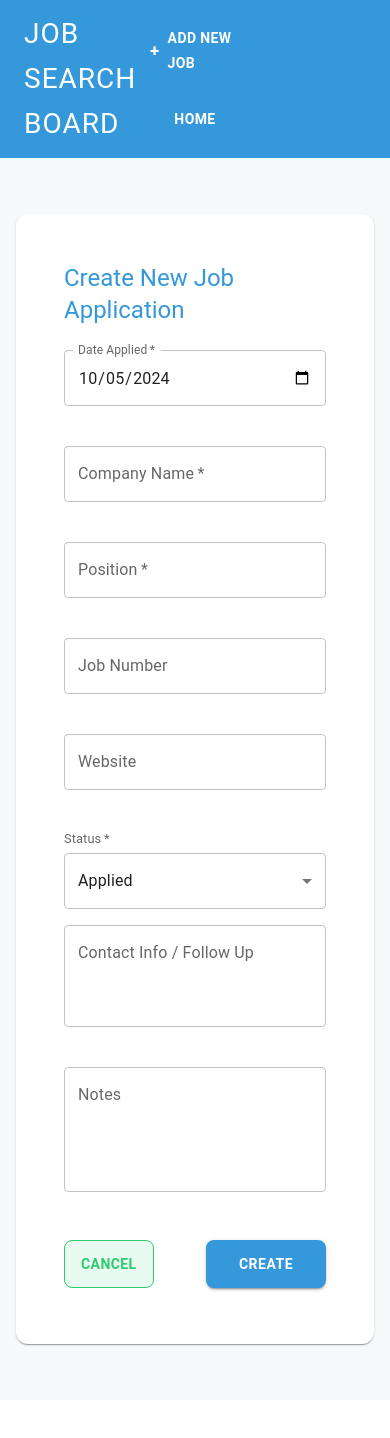
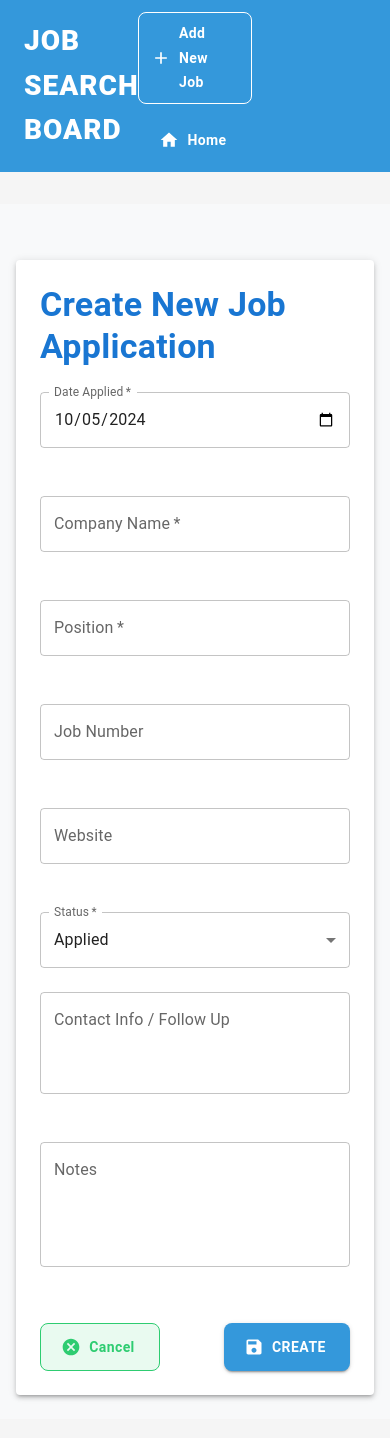
Before and after one commit to igordon215/JobSearchApp_Frontend, a React (Create React App) app: page /new in a window 390 px wide. Shown: the top 1438 px of the page. Before the commit the page ends 1400 px from the top, so only its background shows below. Built offline with nearby package versions, Linux system fonts and the light colour scheme.

Commit message:
Material-UI update with icons and theme

```diff
--- a/package.json
+++ b/package.json
@@ -5,6 +5,7 @@
   "dependencies": {
     "@emotion/react": "^11.13.3",
     "@emotion/styled": "^11.13.0",
+    "@mui/icons-material": "^6.1.2",
     "@mui/material": "^5.16.7",
     "@testing-library/jest-dom": "^5.17.0",
     "@testing-library/react": "^13.4.0",
--- a/src/App.tsx
+++ b/src/App.tsx
@@ -1,20 +1,24 @@
 import React from 'react';
 import { BrowserRouter as Router, Route, Routes, Link } from 'react-router-dom';
-import { AppBar, Toolbar, Typography, Container, Button, Grid } from '@mui/material';
+import { ThemeProvider, CssBaseline, AppBar, Toolbar, Typography, Container, Button, Grid, Box } from '@mui/material';
+import { Add as AddIcon, Home as HomeIcon } from '@mui/icons-material';
 import JobList from './components/JobList';
 import JobForm from './components/JobForm';
 import JobDetails from './components/JobDetails';
+import theme from './theme';
 import './App.css';
 
 const App: React.FC = () => {
   return (
+    <ThemeProvider theme={theme}>
+      <CssBaseline />
       <Router>
         <div className="App">
           <AppBar position="static">
             <Toolbar>
               <Grid container alignItems="center">
                 <Grid item xs={4}>
-                <Typography variant="h6" component="div" className="app-title" style={{ fontWeight: 'normal' }}>
+                  <Typography variant="h6" component="div" className="app-title">
                     Job Search Board
                   </Typography>
                 </Grid>
@@ -24,13 +28,20 @@ const App: React.FC = () => {
                       component={Link}
                       to="/new"
                       color="inherit"
-                    startIcon={<span style={{ fontSize: '1.2em' }}>+</span>}
+                      startIcon={<AddIcon />}
+                      variant="outlined"
+                      sx={{ borderColor: 'white', '&:hover': { backgroundColor: 'rgba(255, 255, 255, 0.1)' } }}
                     >
-                    ADD NEW JOB
+                      Add New Job
                     </Button>
                   </Grid>
                   <Grid item>
-                  <Button component={Link} to="/" color="inherit">
+                    <Button
+                      component={Link}
+                      to="/"
+                      color="inherit"
+                      startIcon={<HomeIcon />}
+                    >
                       Home
                     </Button>
                   </Grid>
@@ -41,7 +52,8 @@ const App: React.FC = () => {
               </Grid>
             </Toolbar>
           </AppBar>
-        <Container maxWidth="lg" className="main-content fade-in">
+          <Box sx={{ backgroundColor: 'background.default', minHeight: '100vh', py: 4 }}>
+            <Container maxWidth="lg" className="main-content">
               <Routes>
                 <Route path="/" element={<JobList />} />
                 <Route path="/new" element={<JobForm />} />
@@ -49,8 +61,10 @@ const App: React.FC = () => {
                 <Route path="/details/:id" element={<JobDetails />} />
               </Routes>
             </Container>
+          </Box>
         </div>
       </Router>
+    </ThemeProvider>
   );
 };
 
--- a/src/components/JobForm.tsx
+++ b/src/components/JobForm.tsx
@@ -1,6 +1,7 @@
 import React, { useState, useEffect } from 'react';
 import { useNavigate, useParams } from 'react-router-dom';
-import { TextField, Button, FormControl, InputLabel, Select, MenuItem, Box, SelectChangeEvent, CircularProgress, Snackbar, Card, CardContent, Typography, Grid, Alert } from '@mui/material';
+import { TextField, Button, FormControl, InputLabel, Select, MenuItem, Box, SelectChangeEvent, CircularProgress, Snackbar, Card, CardContent, Typography, Grid, Alert, Paper } from '@mui/material';
+import { Save as SaveIcon, Cancel as CancelIcon } from '@mui/icons-material';
 import { JobApplication } from '../types/JobApplication';
 import axios from 'axios';
 
@@ -12,7 +13,7 @@ interface JobFormProps {
 
 const JobForm: React.FC<JobFormProps> = ({ job }) => {
   const [formData, setFormData] = useState<Partial<JobApplication>>({
-    dateApplied: new Date().toISOString().split('T')[0], // Set default date to today
+    dateApplied: new Date().toISOString().split('T')[0],
     companyName: '',
     position: '',
     jobNumber: '',
@@ -72,13 +73,12 @@ const JobForm: React.FC<JobFormProps> = ({ job }) => {
   };
 
   return (
-    <Card className="job-form fade-in">
-      <CardContent>
-        <Typography variant="h5" component="h2" gutterBottom>
+    <Paper elevation={3} sx={{ maxWidth: 800, margin: 'auto', mt: 4, p: 3 }}>
+      <Typography variant="h4" component="h1" gutterBottom color="primary" fontWeight="bold">
         {id ? 'Edit Job Application' : 'Create New Job Application'}
       </Typography>
       <Box component="form" onSubmit={handleSubmit} sx={{ mt: 3 }}>
-          <Grid container spacing={2}>
+        <Grid container spacing={3}>
           <Grid item xs={12} sm={6}>
             <TextField
               name="dateApplied"
@@ -130,13 +130,14 @@ const JobForm: React.FC<JobFormProps> = ({ job }) => {
             />
           </Grid>
           <Grid item xs={12}>
-              <FormControl fullWidth required sx={{ '& .MuiInputLabel-root': { position: 'relative', transform: 'none', marginBottom: '4px', fontSize: '0.8rem' } }}>
-                <InputLabel id="status-label" shrink={false}>Status</InputLabel>
+            <FormControl fullWidth required>
+              <InputLabel id="status-label">Status</InputLabel>
               <Select
                 labelId="status-label"
                 name="status"
                 value={formData.status}
                 onChange={handleChange}
+                label="Status"
               >
                 <MenuItem value="APPLIED">Applied</MenuItem>
                 <MenuItem value="INTERVIEW">Interview</MenuItem>
@@ -167,11 +168,13 @@ const JobForm: React.FC<JobFormProps> = ({ job }) => {
             />
           </Grid>
         </Grid>
-          <Box sx={{ mt: 3, display: 'flex', justifyContent: 'space-between' }}>
+        <Box sx={{ mt: 4, display: 'flex', justifyContent: 'space-between' }}>
           <Button
             variant="outlined"
             color="secondary"
             onClick={() => navigate('/')}
+            startIcon={<CancelIcon />}
+            sx={{ minWidth: 120 }}
           >
             Cancel
           </Button>
@@ -180,13 +183,13 @@ const JobForm: React.FC<JobFormProps> = ({ job }) => {
             variant="contained"
             color="primary"
             disabled={loading}
+            startIcon={loading ? <CircularProgress size={24} /> : <SaveIcon />}
             sx={{ minWidth: 120 }}
           >
-              {loading ? <CircularProgress size={24} /> : (id ? 'Update' : 'Create')}
+            {id ? 'Update' : 'Create'}
           </Button>
         </Box>
       </Box>
-      </CardContent>
       <Snackbar
         open={!!error}
         autoHideDuration={6000}
@@ -207,7 +210,7 @@ const JobForm: React.FC<JobFormProps> = ({ job }) => {
           Job application {id ? 'updated' : 'created'} successfully!
         </Alert>
       </Snackbar>
-    </Card>
+    </Paper>
   );
 };
 
--- a/src/components/JobList.tsx
+++ b/src/components/JobList.tsx
@@ -1,6 +1,7 @@
 import React, { useState, useEffect } from 'react';
 import { useNavigate } from 'react-router-dom';
-import { Card, CardContent, Typography, Button, Box, Chip } from '@mui/material';
+import { Card, CardContent, Typography, Button, Box, Chip, Grid, Fade, CircularProgress } from '@mui/material';
+import { Visibility as VisibilityIcon, Edit as EditIcon } from '@mui/icons-material';
 import { JobApplication } from '../types/JobApplication';
 import axios from 'axios';
 
@@ -8,6 +9,7 @@ const API_URL = 'http://localhost:8080/api'; // Adjust this URL to match your ba
 
 const JobList: React.FC = () => {
   const [jobApplications, setJobApplications] = useState<JobApplication[]>([]);
+  const [loading, setLoading] = useState(true);
   const navigate = useNavigate();
 
   useEffect(() => {
@@ -15,8 +17,10 @@ const JobList: React.FC = () => {
       try {
         const response = await axios.get(`${API_URL}/job-applications`);
         setJobApplications(response.data);
+        setLoading(false);
       } catch (error) {
         console.error('Error fetching job applications:', error);
+        setLoading(false);
       }
     };
     fetchJobApplications();
@@ -30,38 +34,41 @@ const JobList: React.FC = () => {
     navigate(`/edit/${id}`);
   };
 
-  // Updated getStatusColor function with new color scheme
   const getStatusColor = (status: string) => {
     switch (status) {
       case 'APPLIED':
-        return '#4caf50'; // Green
+        return '#4caf50';
       case 'INTERVIEW':
-        return '#ff9800'; // Yellow-orange
+        return '#ff9800';
       case 'FILLED':
-        return '#d32f2f'; // Red (unchanged)
+        return '#d32f2f';
       default:
-        return '#757575'; // Default gray color
+        return '#757575';
     }
   };
+
+  if (loading) {
+    return (
+      <Box sx={{ display: 'flex', justifyContent: 'center', alignItems: 'center', height: '100vh' }}>
+        <CircularProgress />
+      </Box>
+    );
+  }
 
   return (
     <Box sx={{ padding: '24px' }}>
       <Typography
         variant="h4"
         component="h1"
-        className="job-applications-title"
-        sx={{ marginBottom: '48px' }}
+        sx={{ marginBottom: '48px', fontWeight: 'bold', color: 'primary.main' }}
       >
         Job Applications
       </Typography>
-      <Box sx={{
-        display: 'grid',
-        gridTemplateColumns: 'repeat(3, 1fr)',
-        gap: '24px',
-        justifyContent: 'center'
-      }}>
-        {jobApplications.map((job) => (
-          <Card key={job.id} sx={{ width: '100%', height: '100%', display: 'flex', flexDirection: 'column' }}>
+      <Grid container spacing={3}>
+        {jobApplications.map((job, index) => (
+          <Grid item xs={12} sm={6} md={4} key={job.id}>
+            <Fade in={true} timeout={500 + index * 100}>
+              <Card sx={{ height: '100%', display: 'flex', flexDirection: 'column', transition: 'transform 0.3s', '&:hover': { transform: 'translateY(-5px)' } }}>
                 <CardContent sx={{ flexGrow: 1, display: 'flex', flexDirection: 'column', padding: '16px' }}>
                   <Box sx={{ display: 'flex', justifyContent: 'space-between', alignItems: 'flex-start', marginBottom: '8px' }}>
                     <Typography variant="h6" component="h2" sx={{ fontSize: '1.1rem', fontWeight: 'bold' }}>
@@ -89,18 +96,20 @@ const JobList: React.FC = () => {
                       color="primary"
                       size="small"
                       onClick={() => handleView(job.id)}
-                  sx={{ fontSize: '0.8rem', minWidth: '80px' }}
+                      startIcon={<VisibilityIcon />}
+                      sx={{ fontSize: '0.8rem', minWidth: '100px' }}
                     >
-                  VIEW
+                      View
                     </Button>
                     <Button
                       variant="outlined"
                       color="secondary"
                       size="small"
                       onClick={() => handleEdit(job.id)}
+                      startIcon={<EditIcon />}
                       sx={{
                         fontSize: '0.8rem',
-                    minWidth: '80px',
+                        minWidth: '100px',
                         fontWeight: 'bold',
                         borderWidth: '2px',
                         '&:hover': {
@@ -109,13 +118,15 @@ const JobList: React.FC = () => {
                         }
                       }}
                     >
-                  EDIT
+                      Edit
                     </Button>
                   </Box>
                 </CardContent>
               </Card>
+            </Fade>
+          </Grid>
         ))}
-      </Box>
+      </Grid>
     </Box>
   );
 };
--- a/src/index.css
+++ b/src/index.css
@@ -187,3 +187,40 @@ input:focus, textarea:focus, select:focus {
 ::-webkit-scrollbar-thumb:hover {
   background: #2980b9; /* Darker shade of primary color */
 }
+
+/* Additional styles for Material-UI components */
+.MuiButton-root {
+  text-transform: none;
+}
+
+.MuiCard-root {
+  transition: box-shadow 0.3s ease, transform 0.3s ease;
+}
+
+.MuiCard-root:hover {
+  box-shadow: 0 8px 16px rgba(0,0,0,0.1);
+  transform: translateY(-4px);
+}
+
+.MuiTextField-root, .MuiSelect-root {
+  margin-bottom: 16px;
+}
+
+/* Improved focus styles for accessibility */
+*:focus {
+  outline: 2px solid var(--primary-color);
+  outline-offset: 2px;
+}
+
+/* Responsive font sizes for Material-UI components */
+@media (max-width: 600px) {
+  .MuiTypography-h4 {
+    font-size: 1.8rem;
+  }
+  .MuiTypography-h5 {
+    font-size: 1.5rem;
+  }
+  .MuiTypography-h6 {
+    font-size: 1.2rem;
+  }
+}
--- /dev/null
+++ b/src/theme.ts
@@ -0,0 +1,39 @@
+import { createTheme } from '@mui/material/styles';
+
+const theme = createTheme({
+  palette: {
+    primary: {
+      main: '#1976d2',
+    },
+    secondary: {
+      main: '#dc004e',
+    },
+    background: {
+      default: '#f5f5f5',
+    },
+  },
+  typography: {
+    fontFamily: '"Roboto", "Helvetica", "Arial", sans-serif',
+    h6: {
+      fontWeight: 500,
+    },
+  },
+  components: {
+    MuiButton: {
+      styleOverrides: {
+        root: {
+          textTransform: 'none',
+        },
+      },
+    },
+    MuiAppBar: {
+      styleOverrides: {
+        root: {
+          boxShadow: '0 2px 4px rgba(0,0,0,0.1)',
+        },
+      },
+    },
+  },
+});
+
+export default theme;
```
Also changed, not shown: src/components/JobDetails.tsx (+18 -18 lines), 1 other file (tests, documents, lock files or other folders). Lines whose indentation alone changed are shown as unchanged.
